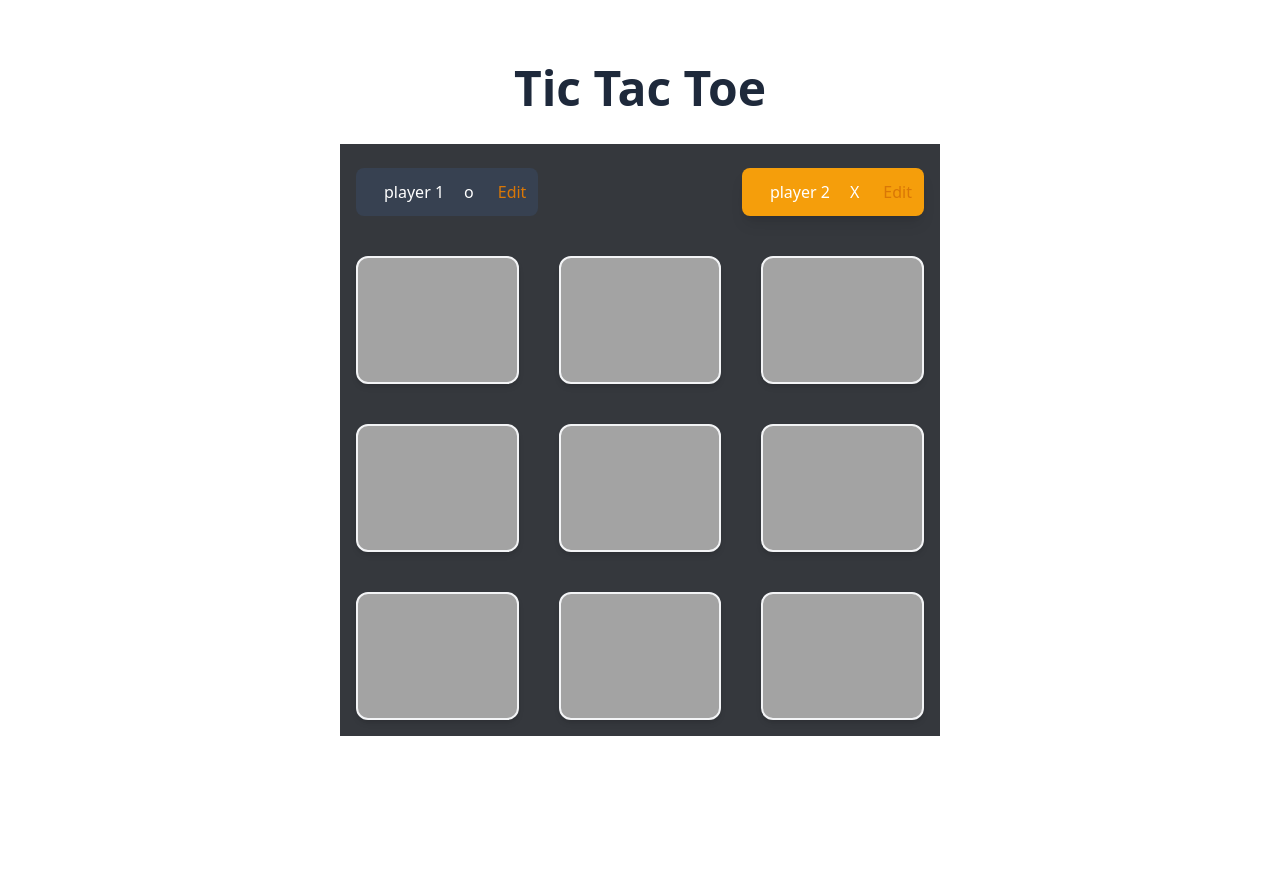
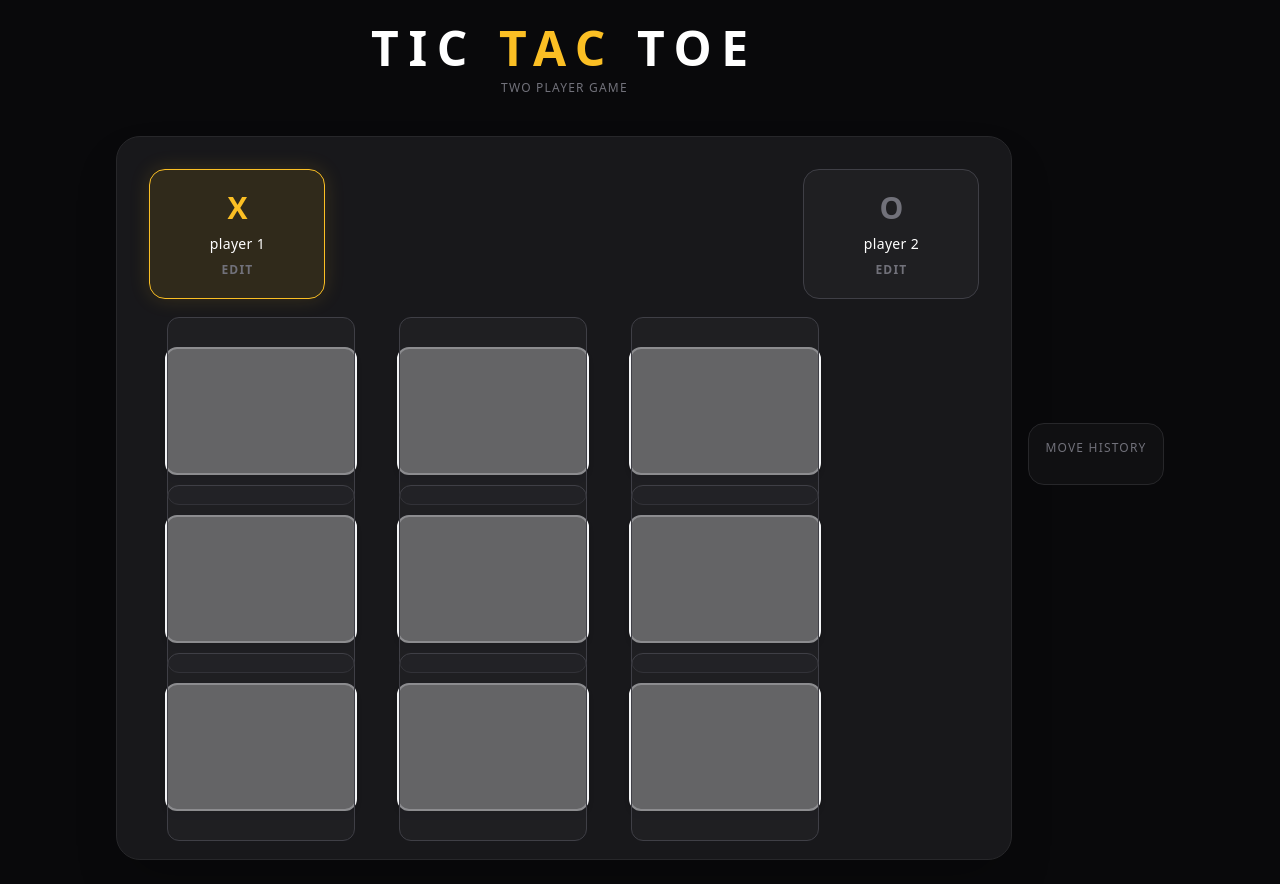
Before and after one commit to ketimokhevishvili/tic-tac-toe, a React (Vite) app: page / in a window 1280 px wide. Before the commit the page ends 800 px from the top, so only its background shows below. Built offline with nearby package versions, Linux system fonts and the light colour scheme.

Commit message:
added winner and draw logic, changed CSS styles

```diff
--- a/src/component/GameBoard.tsx
+++ b/src/component/GameBoard.tsx
@@ -16,10 +16,13 @@ const GameBoard = (props: GameBoardProps) => {
                           key={colIndex}
                           className='game-square'
                       >
-                          <button className='w-full h-full flex items-center justify-center text-amber-600'
+                          <button className={`aspect-square w-full text-4xl font-black rounded-xl border transition-all duration-200
+                            ${playerSymbol === 'x' ? 'text-amber-400 border-amber-400/30 bg-amber-400/5'
+                              : playerSymbol === 'o' ? 'text-sky-400 border-sky-400/30 bg-sky-400/5' :
+                             'border-zinc-700 bg-zinc-800/50 hover:bg-zinc-700/50 hover:border-zinc-500 text-transparent'}`}
                                   onClick={ () => props.hook.handleSelectSquare(rowIndex,colIndex)}
                                   disabled={playerSymbol !== null}
-                          >{playerSymbol}
+                          >{playerSymbol?.toUpperCase()}
                           </button>
                           </li>
                       ))}
--- /dev/null
+++ b/src/component/GameOverModal.tsx
@@ -0,0 +1,33 @@
+// import {useEffect} from "react";
+
+interface GameOverProps {
+    winner: string | null
+    update: () => void
+ }
+
+const gameOverModal = (props: GameOverProps) => {
+    return (
+        <div className='fixed inset-0 flex items-center justify-center bg-black/70 backdrop-blur-sm z-50'>
+            <div className='bg-zinc-900 border border-zinc-700 rounded-3xl shadow-2xl w-full max-w-sm mx-4 overflow-hidden'>
+                <div className='h-1 bg-gradient-to-r from-amber-400 via-amber-300 to-amber-400' />
+                <div className='px-8 py-10 text-center'>
+                    <p className='text-zinc-400 text-xs uppercase tracking-[0.3em] mb-3'>Game Over</p>
+                    {props.winner
+                        ? <>
+                            <h2 className='text-4xl font-black text-white mb-1'>{props.winner}</h2>
+                            <p className='text-amber-400 text-sm tracking-widest uppercase'>Winner!</p>
+                        </>
+                        : <h2 className='text-3xl font-black text-zinc-300'>It's a Draw!</h2>
+                    }
+                    <button
+                        className='mt-8 w-full bg-amber-400 hover:bg-amber-300 text-zinc-950 font-black text-sm uppercase tracking-widest py-3 rounded-xl transition-colors duration-200'
+                        onClick={props.update}>
+                        Rematch!
+                    </button>
+                </div>
+            </div>
+        </div>
+    )
+ }
+
+ export default gameOverModal
--- a/src/component/Log.tsx
+++ b/src/component/Log.tsx
@@ -3,17 +3,26 @@ import type {GameTurn} from "./hook/useTicTacToe.ts";
 
 interface LogProps {
     gameTurns: GameTurn[]
+    players: { x: string, o: string }
 }
 
 const Log = (props: LogProps) => {
     return (
-        <ol>
-            {props.gameTurns.map((turn) =>
-                <li key={`${turn.square.row}${turn.square.col}`}>
-                    {turn.player} selected {turn.square.row},{turn.square.col}
-                </li>
-            )}
-    </ol>
+        <div className='ml-4 mt-4 sm:mt-6 bg-zinc-900/50 border border-zinc-800 rounded-xl sm:rounded-2xl p-3 sm:p-4 max-h-36 sm:max-h-48 overflow-y-auto'>
+            <p className='text-zinc-500 text-xs uppercase tracking-widest mb-3'>Move History</p>
+            <ol className='space-y-1'>
+                {props.gameTurns.map(({ player, square: { row, col } }) => (
+                    <li key={`${row}${col}`}
+                        className='text-sm text-zinc-400 flex items-center gap-2'>
+                <span className={`font-bold ${player === 'x' ? 'text-amber-400' : 'text-sky-400'}`}>
+                    {props.players[player]}
+                </span>
+                        <span className='text-zinc-600'>→</span>
+                        <span>({row}, {col})</span>
+                    </li>
+                ))}
+            </ol>
+        </div>
 
     )
 }
--- a/src/component/MainPage.tsx
+++ b/src/component/MainPage.tsx
@@ -2,31 +2,39 @@ import PlayerPage from './PlayerPage.tsx'
 import GameBoard from './GameBoard.tsx'
 import Log from './Log.tsx'
 import useTicTacToe  from './hook/useTicTacToe.ts'
+import GameOverModal from './GameOverModal.tsx'
+
 
 const MainPage = () => {
 const hook = useTicTacToe()
   return (
-      <div className="min-h-screen flex flex-col items-center justify-center ">
-          <h1 className="text-3xl md:text-5xl font-bold text-slate-800 mb-8">
-              Tic Tac Toe
-          </h1>
-          <div className='w-[600px] h-auto bg-[#35383d]'>
-              <ol className='flex items-center justify-between h-24 px-4'>
+      <div className='min-h-screen bg-zinc-950 flex  items-center justify-center p-4 sm:p-6'>
+          <div className='w-full max-w-xs sm:max-w-sm md:max-w-2xl lg:max-w-4xl'>
+              <h1 className='text-center text-5xl font-black tracking-[0.2em] uppercase text-white mb-2'>
+                  Tic <span className='text-amber-400'>Tac</span> Toe
+              </h1>
+              <p className='text-center text-zinc-500 text-xs tracking-widest uppercase mb-10'>Two Player Game</p>
+              <div className='bg-zinc-900 border border-zinc-800 rounded-3xl p-8 shadow-2xl'>
+                  <ol className='flex items-center justify-between gap-4 mb-8'>
                   <PlayerPage
                       initialName='player 1'
-                      symbol='o'
-                      isActive={hook.activePlayer === 'o'}
+                      symbol='x'
+                      isActive={hook.deriveActivePlayer() === 'x'}
+                      onChangeName={hook.playerNameChanged}
                   />
                   <PlayerPage
                       initialName='player 2'
-                      symbol='X'
-                      isActive={hook.activePlayer === 'x'}
+                      symbol='o'
+                      isActive={hook.deriveActivePlayer() === 'o'}
+                      onChangeName={hook.playerNameChanged}
                   />
               </ol>
+              {(hook.checkWinner() || hook.hasDraw) && <GameOverModal winner={hook.checkWinner()} update={hook.updateContent} />}
               <GameBoard  hook={hook}
               />
           </div>
-          <Log gameTurns={hook.gameTurns}/>
+          </div>
+          <Log gameTurns={hook.gameTurns} players={hook.players} />
       </div>
   )
 }
--- a/src/component/PlayerPage.tsx
+++ b/src/component/PlayerPage.tsx
@@ -2,34 +2,47 @@ import {useState} from 'react'
 
 interface PlayerPageProps {
     initialName: string
-    symbol: 'o' | 'X'
+    symbol: 'x' | 'o'
     isActive: boolean
+    onChangeName: (symbol: string, newName: string) => void
 }
+
 
 const PlayerPage = (props: PlayerPageProps) => {
     const [playerName, setPlayerName] = useState(props.initialName);
     const [isEditing, setIsEditing] = useState(false)
+
+
+    const editClick = () => {
+    setIsEditing((editing) => !editing);
+    if (isEditing) {
+        props.onChangeName(props.symbol,playerName)
+    }
+}
+
   return(
-      <li className={`flex  items-center justify-center p-3 rounded-lg transition-all duration-200 ${
-          props.isActive ? "bg-amber-500 text-white shadow-lg" : "bg-gray-700 text-gray-200"
+      <li className={`flex flex-col items-center gap-2 p-5 rounded-2xl border transition-all duration-300 w-44
+    ${props.isActive
+          ? 'bg-amber-400/10 border-amber-400 shadow-[0_0_20px_rgba(251,191,36,0.15)]'
+          : 'bg-zinc-800/50 border-zinc-700'
       }`}>
-          <span className='mx-auto px-4'>
+    <span className={`text-3xl font-black ${props.isActive ? 'text-amber-400' : 'text-zinc-500'}`}>
+        {props.symbol.toUpperCase()}
+    </span>
           {isEditing
               ? <input
-                      className='bg-gray-800 text-white player-container player-border'
+                  className='bg-zinc-900 border border-amber-400/50 text-white text-center text-sm rounded-lg px-3 py-1 w-full outline-none focus:border-amber-400'
                   type='text'
-                      required
                   value={playerName}
                   onChange={(e) => setPlayerName(e.target.value)}
               />
-                  : <span className='text-white'>{playerName}</span>
+              : <span className='text-white text-sm font-medium tracking-wide'>{playerName}</span>
           }
-              <span className='ml-5 text-white'>{props.symbol}</span>
-          </span>
           <button
-              className='pl-2 text-amber-600'
-              onClick={() => setIsEditing((editing) => !editing)} >
-              {isEditing ? 'Save' : 'Edit'}
+              className={`text-xs uppercase tracking-widest font-bold transition-colors
+            ${isEditing ? 'text-amber-400 hover:text-amber-300' : 'text-zinc-500 hover:text-zinc-300'}`}
+              onClick={editClick}>
+              {isEditing ? '✓ Save' : 'Edit'}
           </button>
       </li>
   )
--- a/src/component/hook/useTicTacToe.ts
+++ b/src/component/hook/useTicTacToe.ts
@@ -1,5 +1,5 @@
 import {type Dispatch, type SetStateAction, useState} from 'react'
-
+import winningCombinations from '../../../src/core/helper/winningComination.json'
 
 const initialGameBoard:(string | null)[][] = [
     [null, null, null],
@@ -15,16 +15,28 @@ export interface GameTurn {
     }
 }
 
+export interface winnerCell {
+    row: number;
+    column: number;
+}
+export type WinningCombinations = winnerCell[]
+
 export interface UseTicTacToe {
     gameTurns: GameTurn[]
     setGameTurns: Dispatch<SetStateAction<GameTurn[]>>
-    activePlayer: string
+    deriveActivePlayer: () => 'x' | 'o'
     handleSelectSquare: (rowIndex: number, colIndex: number) => void
     gameBoard: (string | null)[][]
+    checkWinner: () => string | null
+    hasDraw: boolean
+    updateContent: () => void
+    playerNameChanged: (symbol: string, newName: string) => void
+    players: { x: string, o: string }
 }
 
 const useTicTacToe = ():UseTicTacToe => {
     const [gameTurns, setGameTurns] = useState<GameTurn[]>([])
+    const [players, setPlayers] = useState({x:'player 1', o:'player 2'})
 
     const gameBoard = initialGameBoard.map(row => [...row])
     for (const turn of gameTurns) {
@@ -37,11 +49,13 @@ const useTicTacToe = ():UseTicTacToe => {
         return currentPlayer
     }
 
-    const activePlayer = deriveActivePlayer()
+    const updateContent = () => {
+        setGameTurns([])
+    }
 
     const handleSelectSquare = (rowIndex: number, colIndex: number) => {
         setGameTurns(prevTurns => {
-            const currentPlayer : 'x' | 'o' = activePlayer
+            const currentPlayer : 'x' | 'o' = deriveActivePlayer()
 
             const  updateTurns: GameTurn[]  = [
                 { player: currentPlayer,square: { row: rowIndex, col:colIndex } }, ...prevTurns
@@ -49,12 +63,43 @@ const useTicTacToe = ():UseTicTacToe => {
             return updateTurns
         })
     }
+
+    const playerNameChanged = (symbol: string ,newName: string) => {
+        setPlayers(prevPlayers => {
+            return {
+                ...prevPlayers,
+                [symbol]: newName
+            }
+        })
+    }
+
+    const checkWinner  = () => {
+        for (const combination of winningCombinations as WinningCombinations[]) {
+            const firstSquare = gameBoard[combination[0].row][combination[0].column]
+            const secondSquare = gameBoard[combination[1].row][combination[1].column]
+            const thirdSquare = gameBoard[combination[2].row][combination[2].column]
+
+            if (firstSquare && firstSquare === secondSquare && secondSquare === thirdSquare) {
+                return players[firstSquare as 'x' | 'o']
+            }
+
+        }
+        return null
+    }
+    const hasDraw = gameTurns.length === 9 && !checkWinner()
+
+
     return {
         gameTurns,
         setGameTurns,
-        activePlayer,
+        deriveActivePlayer,
         handleSelectSquare,
-        gameBoard
+        gameBoard,
+        checkWinner,
+        hasDraw,
+        updateContent,
+        playerNameChanged,
+        players
     }
 }
 
--- /dev/null
+++ b/src/core/helper/winningComination.json
@@ -0,0 +1,44 @@
+[
+  [
+    { "row": 0, "column": 0 },
+    { "row": 0, "column": 1 },
+    { "row": 0, "column": 2 }
+  ],
+  [
+    { "row": 1, "column": 0 },
+    { "row": 1, "column": 1 },
+    { "row": 1, "column": 2 }
+  ],
+  [
+    { "row": 2, "column": 0 },
+    { "row": 2, "column": 1 },
+    { "row": 2, "column": 2 }
+  ],
+
+  [
+    { "row": 0, "column": 0 },
+    { "row": 1, "column": 0 },
+    { "row": 2, "column": 0 }
+  ],
+  [
+    { "row": 0, "column": 1 },
+    { "row": 1, "column": 1 },
+    { "row": 2, "column": 1 }
+  ],
+  [
+    { "row": 0, "column": 2 },
+    { "row": 1, "column": 2 },
+    { "row": 2, "column": 2 }
+  ],
+
+  [
+    { "row": 0, "column": 0 },
+    { "row": 1, "column": 1 },
+    { "row": 2, "column": 2 }
+  ],
+  [
+    { "row": 0, "column": 2 },
+    { "row": 1, "column": 1 },
+    { "row": 2, "column": 0 }
+  ]
+]
```
Lines whose indentation alone changed are shown as unchanged.
